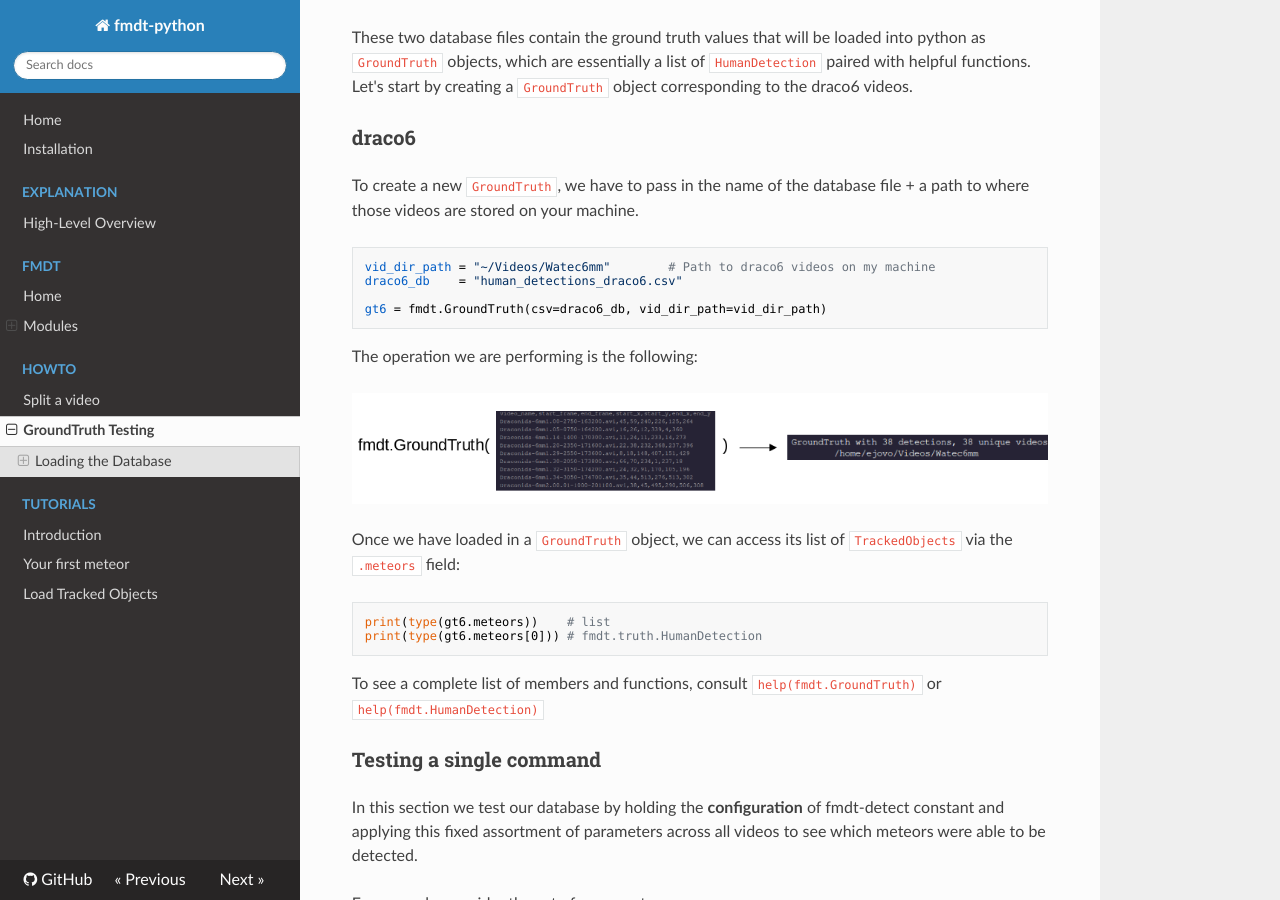
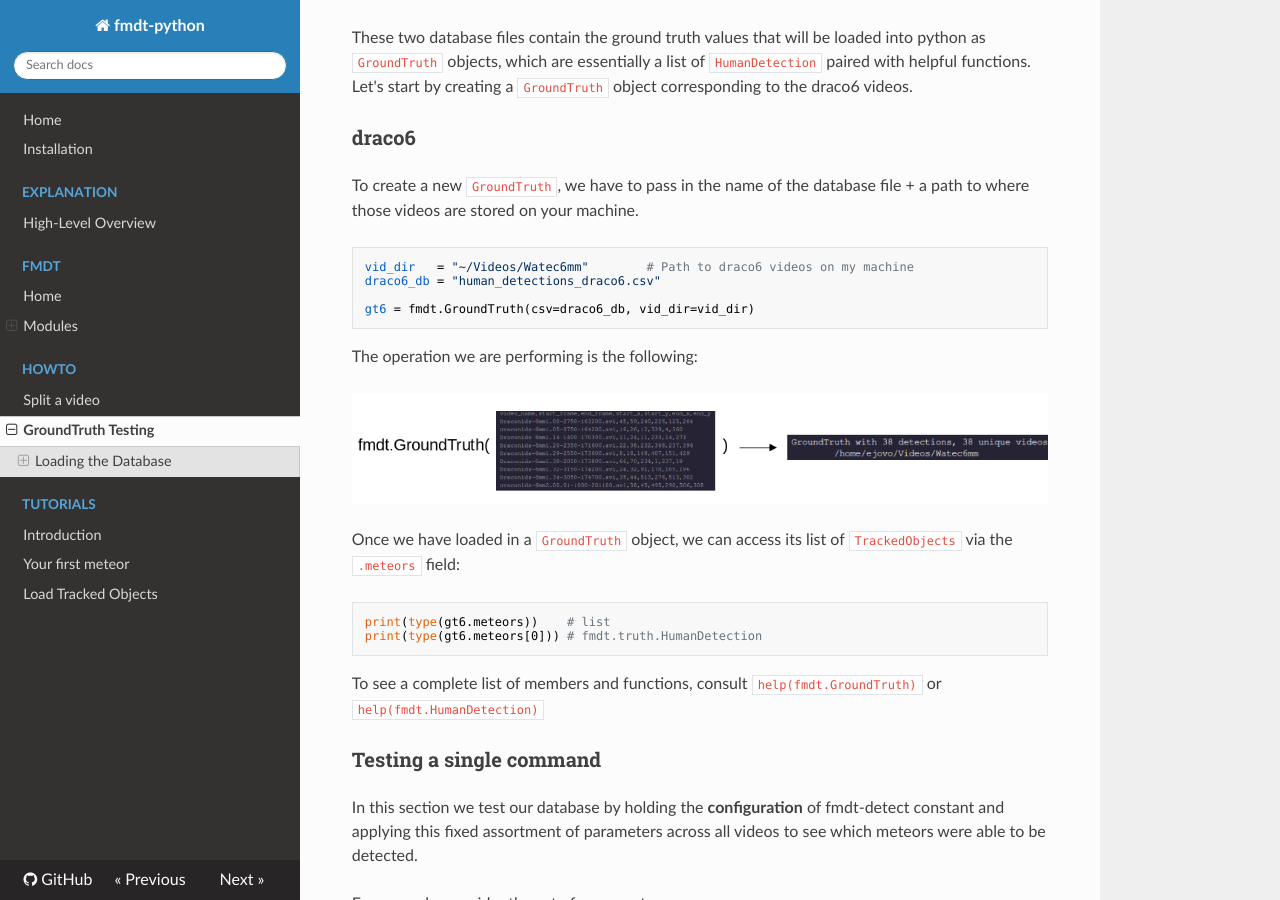
Before and after one commit to ejovo13/fmdt_python_clean, an MkDocs documentation site: the page built from docs/howto/2_test_db.md, in a window 1280 px wide and 900 px high, scrolled down 435 px. Built offline with MkDocs 1.6.1, drawn with Linux system fonts in a browser that asks for light colours; nearby versions of some CDN libraries.

Commit message:
fix bug in code

````diff
--- a/docs/howto/2_test_db.md
+++ b/docs/howto/2_test_db.md
@@ -22,10 +22,10 @@ To create a new `GroundTruth`, we have to pass in the name of the database file
 to where those videos are stored on your machine.
 
 ```
-vid_dir_path = "~/Videos/Watec6mm"        # Path to draco6 videos on my machine
-draco6_db    = "human_detections_draco6.csv"
+vid_dir   = "~/Videos/Watec6mm"        # Path to draco6 videos on my machine
+draco6_db = "human_detections_draco6.csv"
 
-gt6 = fmdt.GroundTruth(csv=draco6_db, vid_dir_path=vid_dir_path)
+gt6 = fmdt.GroundTruth(csv=draco6_db, vid_dir=vid_dir)
 ```
 
 The operation we are performing is the following:
````
